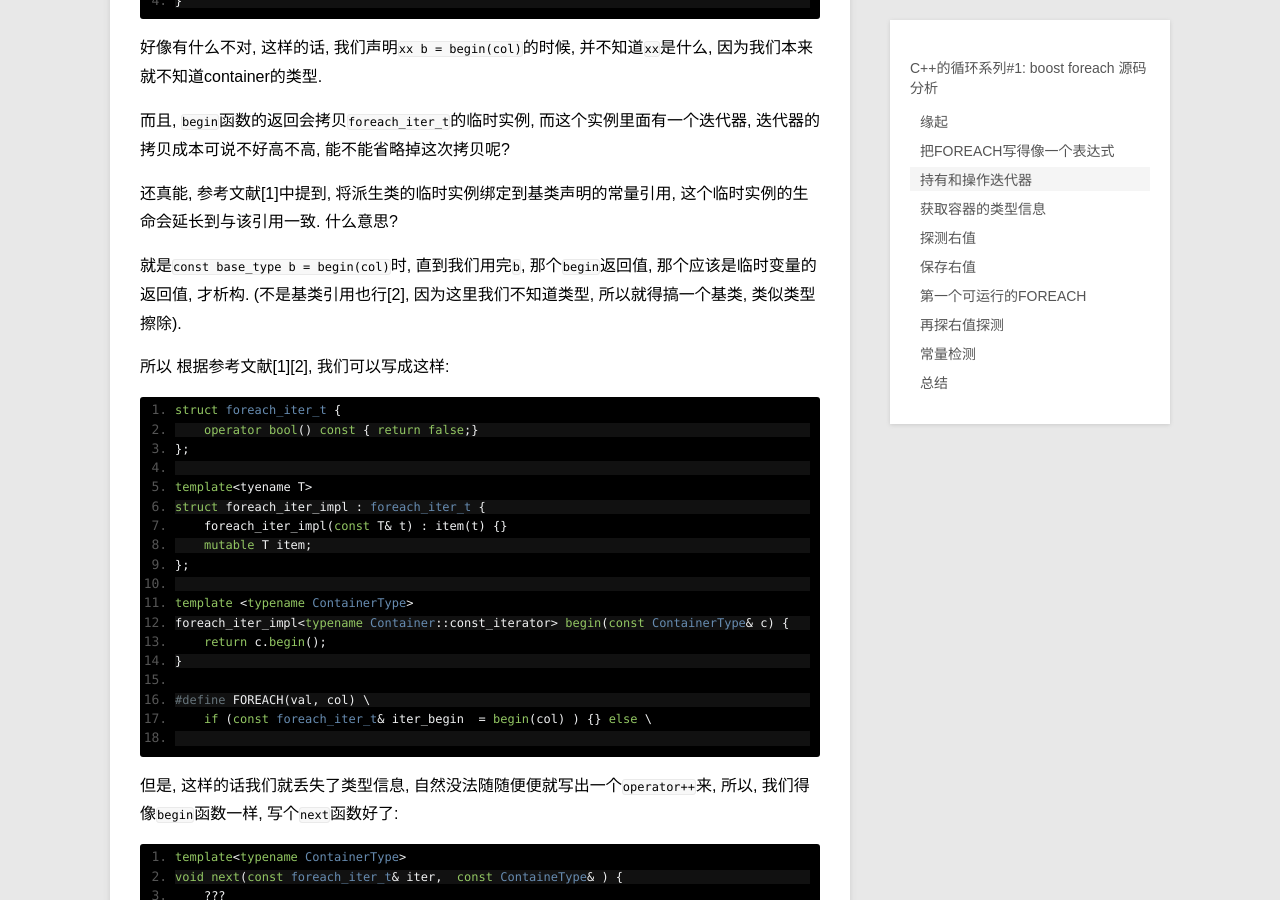
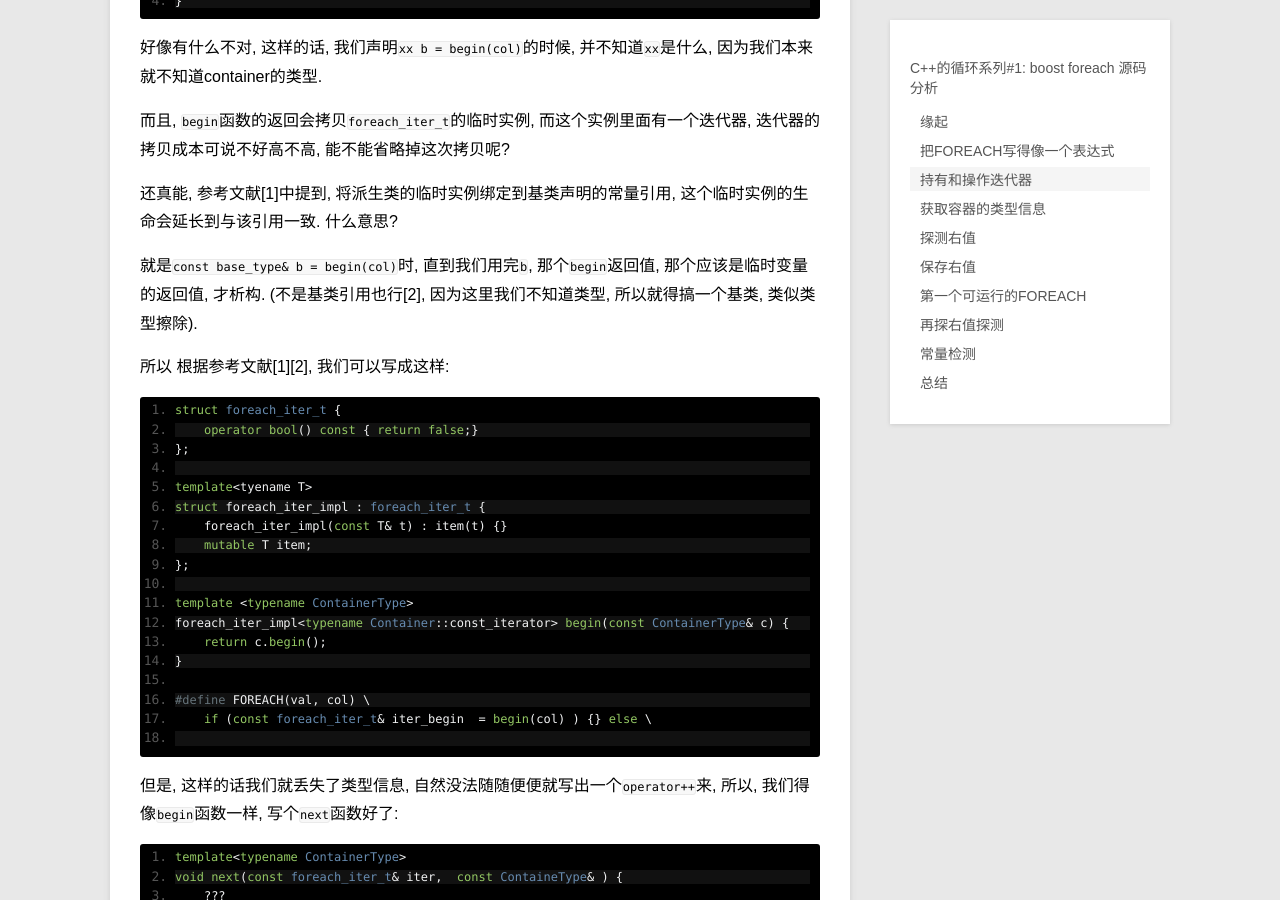
Before and after one commit to DengZuoheng/DengZuoheng.github.io, a Jekyll site: the page built from _posts/blog/2018-06-03-damned-cpp-foreach-1-boost-foreach-analyze.md, in a window 1280 px wide and 900 px high, scrolled down 4848 px. Built offline with Jekyll 4.4.1, drawn with Linux system fonts in a browser that asks for light colours; comment, search, counter and statistics services are not loaded.

Commit message:
fix a error

```diff
--- a/_posts/blog/2018-06-03-damned-cpp-foreach-1-boost-foreach-analyze.md
+++ b/_posts/blog/2018-06-03-damned-cpp-foreach-1-boost-foreach-analyze.md
@@ -255,7 +255,7 @@ foreach_iter_t<typename ContainerType::const_iterator> begin(const ContainerType
 
 还真能, 参考文献[1]中提到, 将派生类的临时实例绑定到基类声明的常量引用, 这个临时实例的生命会延长到与该引用一致. 什么意思?
 
-就是`const base_type b = begin(col)`时, 直到我们用完`b`, 那个`begin`返回值, 那个应该是临时变量的返回值,  才析构.   (不是基类引用也行[2], 因为这里我们不知道类型, 所以就得搞一个基类, 类似类型擦除).
+就是`const base_type& b = begin(col)`时, 直到我们用完`b`, 那个`begin`返回值, 那个应该是临时变量的返回值,  才析构.   (不是基类引用也行[2], 因为这里我们不知道类型, 所以就得搞一个基类, 类似类型擦除).
 
 所以 根据参考文献[1][2], 我们可以写成这样:
 
```
